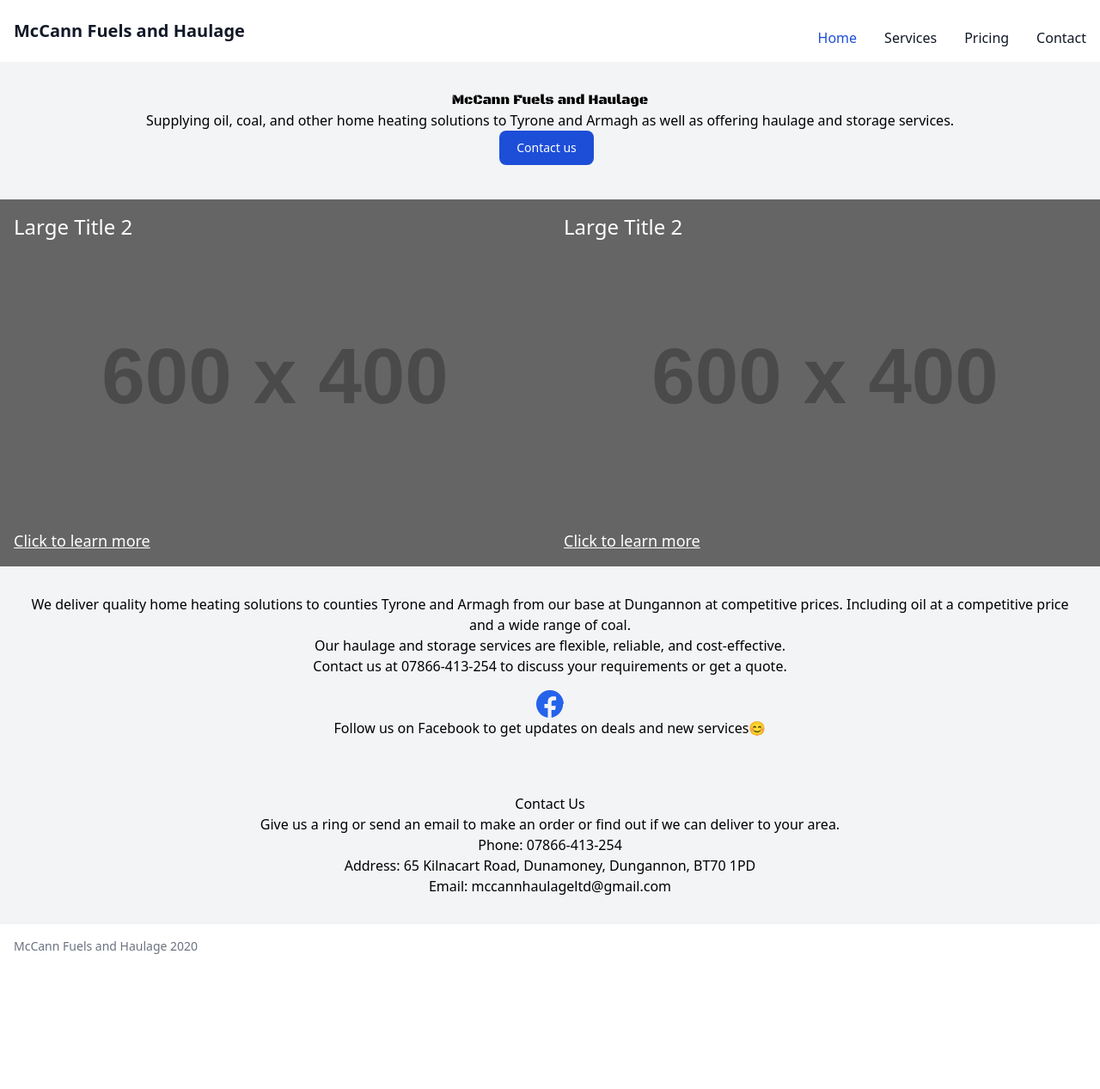
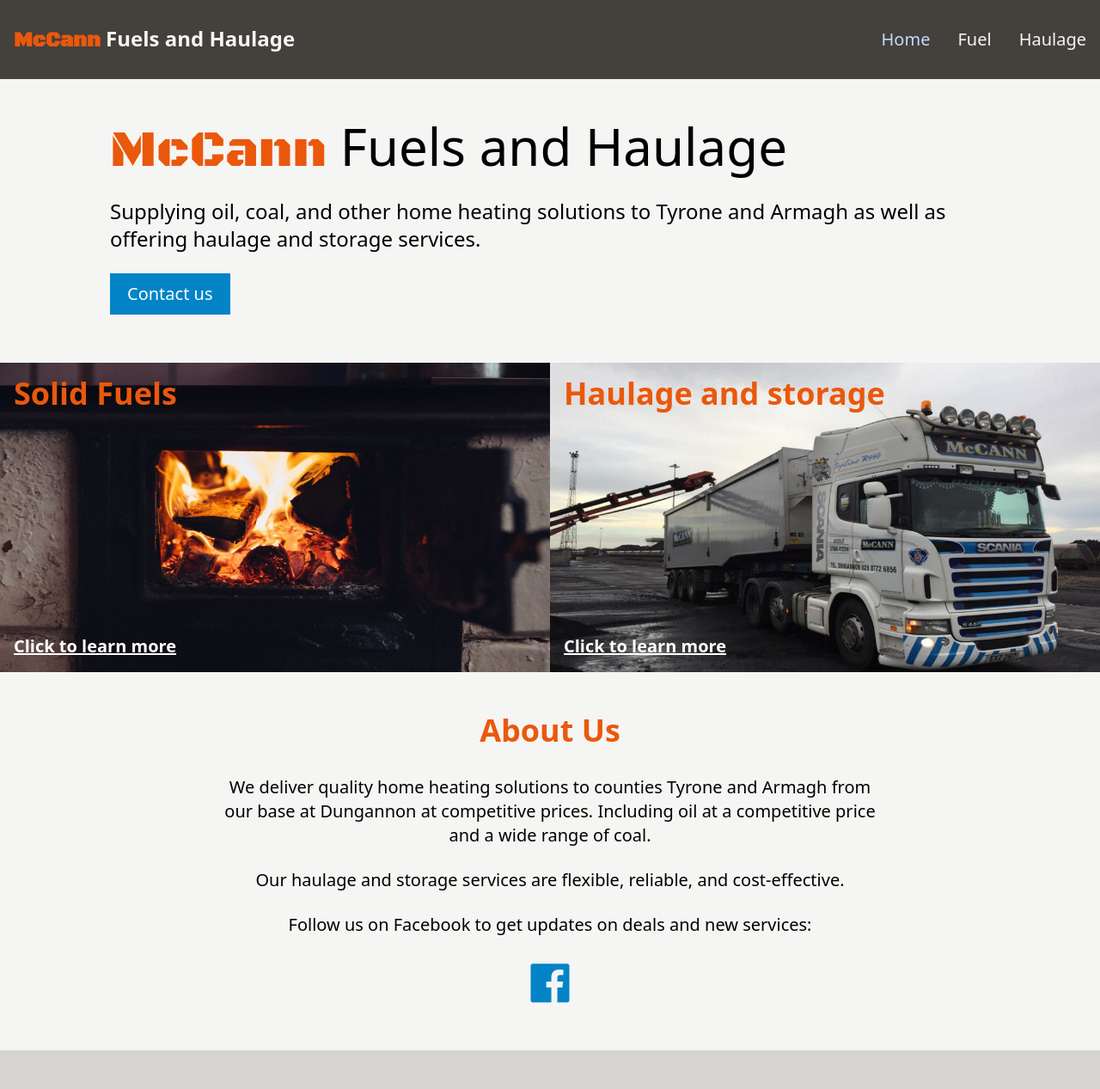
Before and after one commit to PaulTreanor/mccannfuelsandhaulage, a Gatsby site: page / in a window 1280 px wide. Shown: the top 1267 px of the page at 86% size. Before the commit the page ends 1127 px from the top, so only its background shows below. Built offline with nearby package versions, Linux system fonts and the light colour scheme; Gatsby itself is replaced by a stand-in of ours; placeholder pictures from the web are drawn by us.

Commit message:
Home page styling finished

```diff
--- a/package.json
+++ b/package.json
@@ -17,6 +17,7 @@
   },
   "dependencies": {
     "autoprefixer": "^10.4.19",
+    "boxicons": "^2.1.4",
     "gatsby": "^5.13.3",
     "gatsby-plugin-postcss": "^6.13.1",
     "postcss": "^8.4.38",
--- a/src/components/Footer.tsx
+++ b/src/components/Footer.tsx
@@ -2,12 +2,12 @@
 
 const Footer: React.FC = () => {
   return (
-    <footer className="bg-white shadow dark:bg-gray-800">
+    <footer className="bg-white shadow dark:bg-stone-800">
         <div className="w-full mx-auto max-w-screen-xl p-4 md:flex md:items-center md:justify-between">
         <p
-          className="text-sm text-gray-500 sm:text-center"
+          className="text-stone-600 sm:text-center"
         >
-          McCann Fuels and Haulage 2020
+          McCann Fuels and Haulage {new Date().getFullYear()}
         </p>
         </div>
     </footer>
--- a/src/components/Navbar.tsx
+++ b/src/components/Navbar.tsx
@@ -3,24 +3,21 @@
 
 export default function Navbar() {
   return (
-    <nav className="bg-white border-gray-200">
+    <nav className="bg-stone-700 border-stone-200">
       <div className="max-w-screen-xl flex flex-wrap items-center justify-between mx-auto p-4">
-        <Link to="/" className="text-xl font-bold text-gray-900 hover:text-blue-700">
-          McCann Fuels and Haulage
+        <Link to="/" className="text-2xl font-bold text-stone-100 hover:text-blue-200">
+          <span className='font-black-ops text-orange-600'>McCann</span> Fuels and Haulage
         </Link>
-        <div className="block w-auto">
-          <ul className="flex font-medium p-0 mt-4 border-gray-100 rounded-lg space-x-8 rtl:space-x-reverse flex-row :mt-0 border-0">
+        <div className="block w-auto pb-4 text-xl">
+          <ul className="flex font-medium p-0 mt-4 border-stone-100 rounded-lg space-x-8 rtl:space-x-reverse flex-row :mt-0 border-0">
             <li>
-              <Link to="/" className="block rounded bg-transparent text-blue-700 p-0" aria-current="page">Home</Link>
+              <Link to="/" className="block rounded text-blue-200 p-0" aria-current="page">Home</Link>
             </li>
             <li>
-              <Link to="/fuel" className="block text-gray-900 rounded hover:bg-gray-100 hover:bg-transparent border-0 hover:text-blue-700 p-0">Services</Link>
+              <Link to="/fuel" className="block text-stone-100 rounded border-0 hover:text-blue-200 p-0">Fuel</Link>
             </li>
             <li>
-              <Link to="/haulage" className="block text-gray-900 rounded hover:bg-gray-100 hover:bg-transparent border-0 hover:text-blue-700 p-0">Pricing</Link>
-            </li>
-            <li>
-              <Link to="/" className="block text-gray-900 rounded hover:bg-gray-100 hover:bg-transparent border-0 hover:text-blue-700 p-0">Contact</Link>
+              <Link to="/haulage" className="block text-stone-100 rounded border-0 hover:text-blue-200 p-0">Haulage</Link>
             </li>
           </ul>
         </div>
--- a/src/pages/index.tsx
+++ b/src/pages/index.tsx
@@ -3,13 +3,17 @@
 import { Link } from "gatsby"
 import Footer from "../components/Footer"
 import Navbar from "../components/Navbar"
+import lorry from "../images/lorry.jpg"
+import coal from "../images/oilandcoal.jpg"
+import 'boxicons/css/boxicons.min.css';
+
 
 const IndexPage: React.FC<PageProps> = () => {
   return (
     <div className="flex flex-col min-h-screen">
       <Navbar />
 
-      <main className="flex-grow bg-gray-100">
+      <main className="flex-grow bg-stone-100">
 
           {/*
 
@@ -17,14 +21,17 @@
 
           */}
           <section
-            className="text-center p-8"
+            className="text-left px-8 lg:px-32 py-12"
           >
-            <h1 className="font-black-ops">McCann Fuels and Haulage</h1>
-            <p>Supplying oil, coal, and other home heating solutions to Tyrone and Armagh as well as offering haulage and storage services.</p>
-            <button
-              className="text-white bg-blue-700 hover:bg-blue-800 focus:ring-4 focus:ring-blue-300 font-medium rounded-lg text-sm px-5 py-2.5 me-2 mb-2"
-            >
-              Contact us</button>
+          <h1 className="text-6xl pb-6">
+            <span className='font-black-ops text-orange-600'>McCann</span> Fuels and Haulage
+          </h1>
+          <p className="pb-6 text-2xl">Supplying oil, coal, and other home heating solutions to Tyrone and Armagh as well as offering haulage and storage services.</p>
+          <button
+            className="text-white bg-sky-600 hover:bg-sky-700 focus:ring-4 focus:ring-sky-300 font-medium text-xl px-5 py-2.5 me-2 mb-2"
+          >
+            Contact us
+          </button>
           </section>
 
           {/* New Section for Images */}
@@ -32,19 +39,19 @@
           <div className="flex flex-col lg:flex-row w-full">
           {/* Image 1 */}
           <Link to="/fuel" className="relative block w-full lg:w-1/2">
-            <img src="https://via.placeholder.com/600x400" alt="Description" className="w-full h-full object-cover" />
-            <div className="absolute top-0 left-0 w-full h-full bg-black bg-opacity-50 flex flex-col justify-between p-4">
-              <h2 className="text-white text-2xl">Large Title 2</h2>
-              <p className="text-white text-lg underline">Click to learn more</p>
+            <img src={coal} alt="lorry" className="w-full h-full object-cover" />
+            <div className="absolute top-0 left-0 w-full h-full hover:bg-stone-900 hover:bg-opacity-20 flex flex-col justify-between p-4">
+              <h2 className="text-orange-600 font-semibold text-4xl">Solid Fuels</h2>
+              <p className="text-white text-xl font-semibold underline">Click to learn more</p>
             </div>
           </Link>
 
           {/* Image 2 */}
           <Link to="/haulage" className="relative block w-full lg:w-1/2">
-            <img src="https://via.placeholder.com/600x400" alt="Description" className="w-full h-full object-cover" />
-            <div className="absolute top-0 left-0 w-full h-full bg-black bg-opacity-50 flex flex-col justify-between p-4">
-              <h2 className="text-white text-2xl">Large Title 2</h2>
-              <p className="text-white text-lg underline">Click to learn more</p>
+            <img src={lorry} alt="Description" className="w-full h-full object-cover" />
+            <div className="absolute top-0 left-0 w-full h-full hover:bg-stone-900 hover:bg-opacity-20 flex flex-col justify-between p-4">
+              <h2 className="text-orange-600 font-semibold text-4xl">Haulage and storage</h2>
+              <p className="text-white text-xl font-semibold underline">Click to learn more</p>
             </div>
           </Link>
         </div>
@@ -56,19 +63,15 @@
 
           */}
           <section
-            className="text-center p-8"
+            className="text-center px-8 lg:px-64 py-12"
           >
-            <p>We deliver quality home heating solutions to counties Tyrone and Armagh from our base at Dungannon at competitive prices. Including oil at a competitive price and a wide range of coal. </p>
-            <p>Our haulage and storage services are flexible, reliable, and cost-effective. </p>
-            <p> Contact us at 07866-413-254 to discuss your requirements or get a quote.</p>
+            <h2 className="text-orange-600 text-4xl font-semibold pb-8">About Us</h2>
+            <p className="pb-6 text-xl">We deliver quality home heating solutions to counties Tyrone and Armagh from our base at Dungannon at competitive prices. Including oil at a competitive price and a wide range of coal. </p>
+            <p className="pb-6 text-xl">Our haulage and storage services are flexible, reliable, and cost-effective. </p>
+            <p className="pb-2 text-xl">Follow us on Facebook to get updates on deals and new services:</p>
             <div className="flex justify-center mt-4">
-              <a href="https://www.facebook.com/McCannFuelsHaulage" target="_blank" rel="noopener noreferrer">
-                <svg xmlns="http://www.w3.org/2000/svg" fill="currentColor" className="w-8 h-8 text-blue-600" viewBox="0 0 16 16">
-                  <path d="M16 8.049c0-4.446-3.582-8.05-8-8.05C3.58 0-.002 3.603-.002 8.049c0 4.017 2.926 7.347 6.75 7.95v-5.625h-2v-2.325h2V6.75c0-2 1.224-3.1 3-3.1.857 0 1.593.064 1.808.093v2.1h-1.24c-1.225 0-1.46.583-1.46 1.437v1.884h2.5l-.325 2.325h-2.175V16c3.824-.603 6.75-3.934 6.75-7.951z"/>
-                </svg>
-              </a>
+              <i className='bx bxl-facebook-square text-6xl text-sky-600'></i>
             </div>
-            <p>Follow us on Facebook to get updates on deals and new services😊</p>
           </section>
 
           {/*
@@ -77,14 +80,32 @@
 
           */}
           <section
-            className="text-center p-8"
+            className="bg-stone-300 text-center px-8 lg:px-24 py-12"
           >
-            <h2>Contact Us</h2>
-            <p>Give us a ring or send an email to make an order or find out if we can deliver to your area.</p>
-            <p>Phone: 07866-413-254</p>
+            <h2 className="text-orange-600 text-4xl font-semibold pb-8">Contact Us</h2>
+            <p className="pb-6 text-xl">Give us a ring  todiscuss your requirements, get a quote, or see if we can deliver to your area.</p>
+            <div className="grid grid-cols-1 md:grid-cols-3 gap-4 text-center">
+            <div>
+              <i className='bx bxs-phone text-7xl pb-6'></i>
+              <p className="pb-6 text-xl text-sky-600 hover:text-sky-700"><a href="tel:07866-413-254">07866-413-254</a></p>
+            </div>
+            <div>
+              <i className='bx bxs-id-card text-7xl pb-6'></i>
+              <address className="pb-6 text-xl">
+                Mc Cann Haulage LTD<br />
+                65 Kilnacart Road<br />
+                Dunamoney, Dungannon<br />
+                BT70 1PD
+              </address>
+            </div>
+            <div>
+              <i className='bx bxs-envelope text-7xl pb-6'></i>
+              <p className="pb-6 text-xl text-sky-600 hover:text-sky-700">
+                <a href="mailto:mccannhaulageltd@gmail.com">mccannhaulageltd@gmail.com</a>
+              </p>
+            </div>
+          </div>
 
-            <p>Address: 65 Kilnacart Road, Dunamoney, Dungannon, BT70 1PD</p>
-            <p>Email: <a href="mailto: mccannhaulageltd@gmail.com">mccannhaulageltd@gmail.com</a></p>
           </section>
       </main>
       <Footer />
```
Also changed, not shown: src/images/lorry.jpg (added), src/images/oilandcoal.jpg (added), 1 other file.
